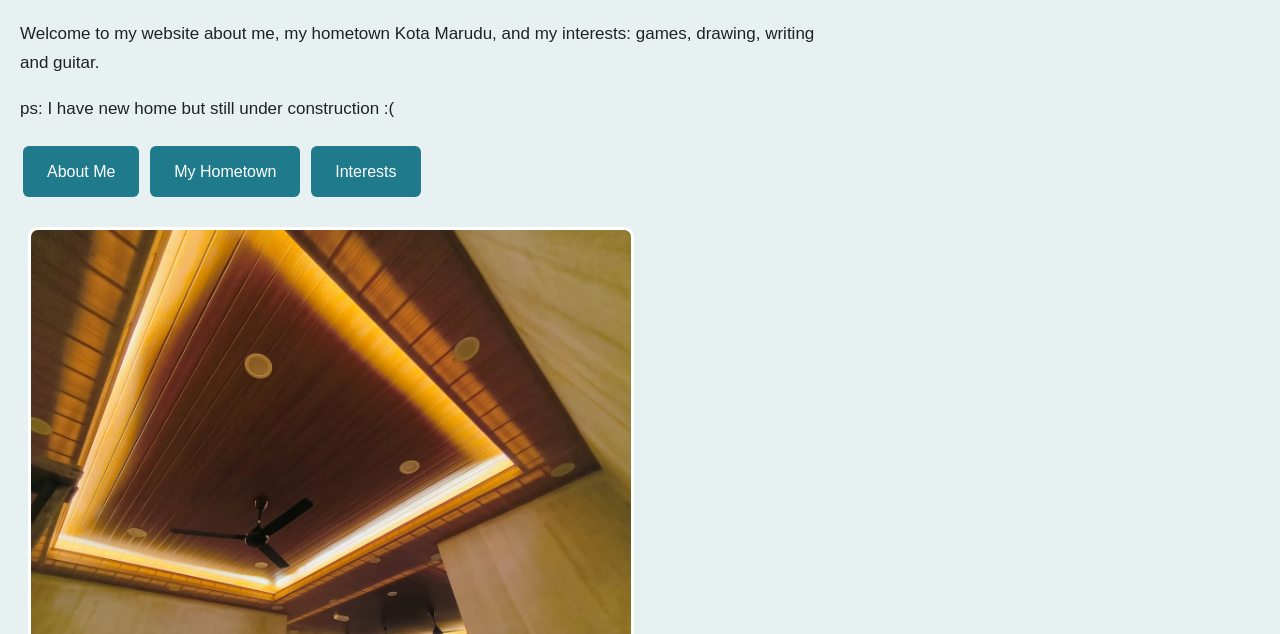
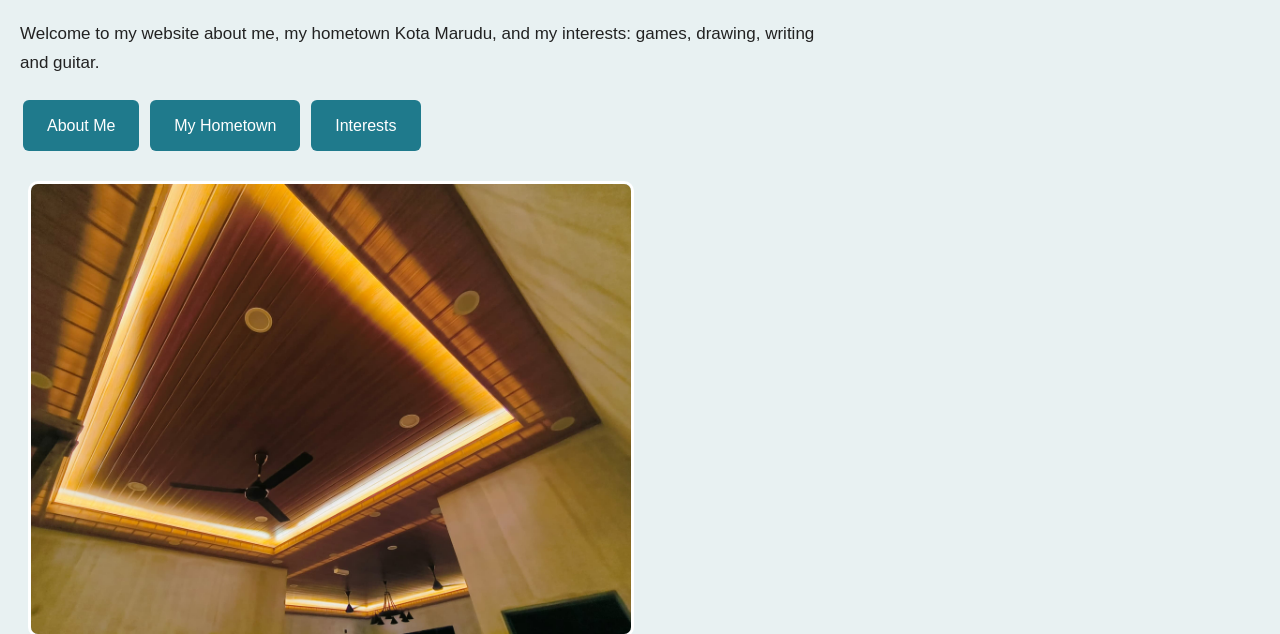
Before and after one commit to venometric/IE12103-E-COMMERCE, a plain HTML site: page index.html in a window 1280 px wide. Shown: the part 166-800 px from the top of the page. Drawn offline with Linux system fonts and the light colour scheme.

Commit message:
Update index.html

```diff
--- a/index.html
+++ b/index.html
@@ -16,7 +16,6 @@
 
 <h1>Hi, I am Timotius Johnny</h1>
 <p>Welcome to my website about me, my hometown Kota Marudu, and my interests: games, drawing, writing and guitar.</p>
-<p>ps: I have new home but still under construction :(</p>
 
 <a class="button" href="about.html">About Me</a>
 <a class="button" href="hometown.html">My Hometown</a>
```
